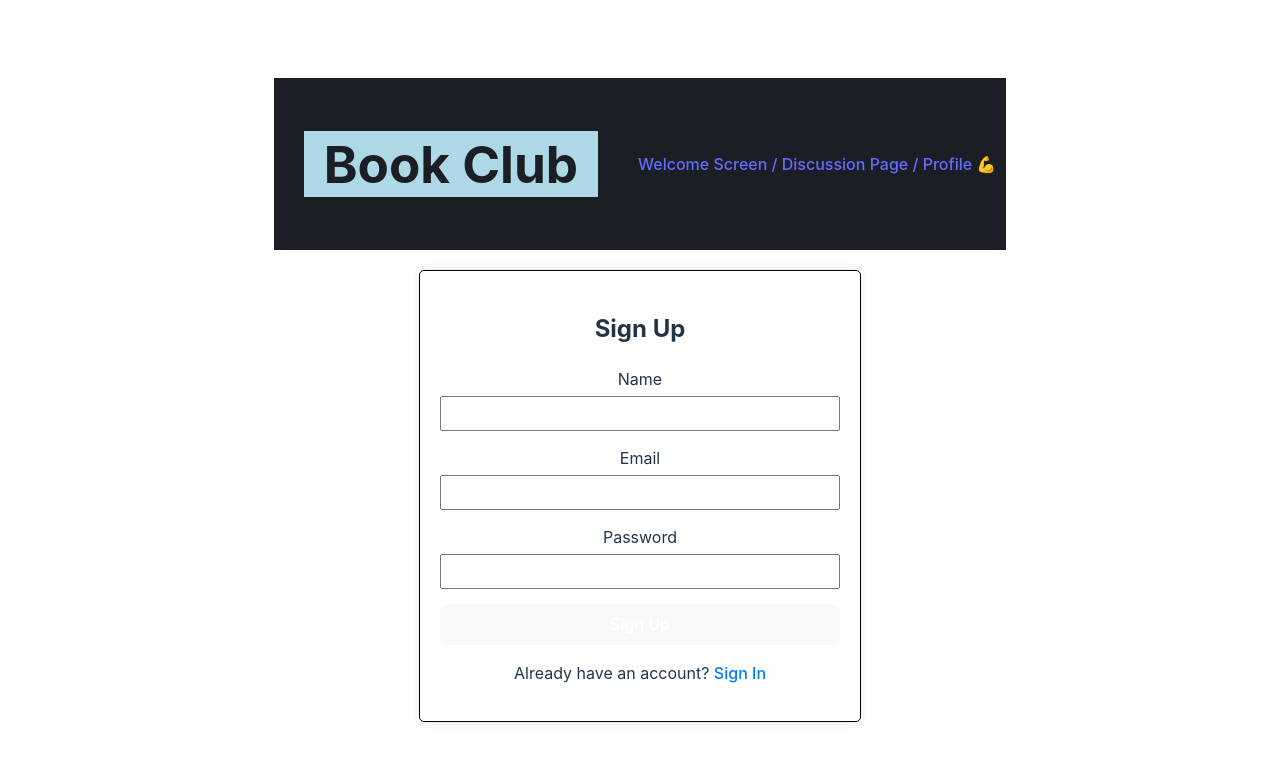
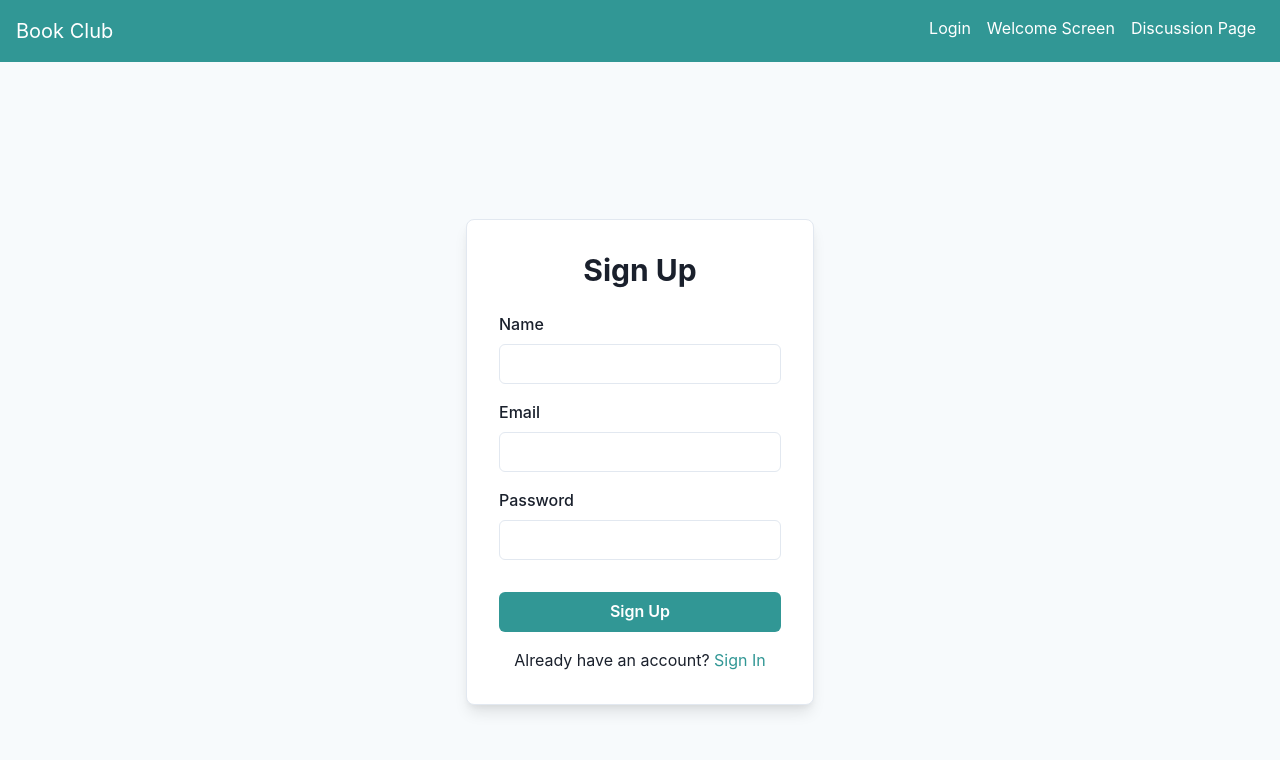
Before and after one commit to Santy520/Get-LITerary, a React (Vite) app in the folder client/: page /Signup in a window 1280 px wide. Shown: the top 760 px of the page. Built offline with nearby package versions, Linux system fonts and the light colour scheme.

Commit message:
working on ui

```diff
--- a/client/src/App.jsx
+++ b/client/src/App.jsx
@@ -1,35 +1,30 @@
-import WelcomeScreen from './pages/WelcomeScreen'
-import DiscussionBoard from './pages/DiscussionBoard'
-import Header from './components/Header'
-import Login from './pages/Login'
-import Signup from './pages/Signup'
-import PostForm from './components/PostForm'
-import Post from './components/Post'
-import ErrorPage from './pages/ErrorPage'
-import Profile from './pages/Profile'
-import Topic from './pages/Topic'
-import { Routes, Route } from 'react-router-dom'
-import './App.css'
+import React from 'react';
+import { Routes, Route } from 'react-router-dom';
+import WelcomeScreen from './pages/WelcomeScreen';
+import DiscussionBoard from './pages/DiscussionBoard';
+import Header from './components/Header';
+import Navbar from './components/navbar';
+import Login from './pages/Login';
+import Signup from './pages/Signup';
+import PostForm from './components/PostForm';
+import Post from './components/Post';
+// import './App.css';
 
 function App() {
-
   return (
     <>
-      < Header/>
+      {/* <Header /> */}
+      <Navbar />
       <Routes>
-        <Route exact path="/" element={<Login />}></Route>
-        <Route exact path="/WelcomeScreen" element={<WelcomeScreen />}></Route>
-        <Route exact path="/Discussion" element={<DiscussionBoard />}></Route>
-        <Route exact path="/Signup" element={<Signup />}></Route>
-        <Route exact path="/PostForm" element={<PostForm />}></Route>
-        <Route exact path="/Post" element={<Post />}></Route>
-        <Route exact path="/Profile" element={<Profile />}></Route>
-        <Route exact path="/Topic" element={<Topic />}></Route>
-        <Route path="*" element={<ErrorPage />} /> {/* Catch-all route for undefined paths */}
+        <Route exact path="/" element={<Login />} />
+        <Route exact path="/WelcomeScreen" element={<WelcomeScreen />} />
+        <Route exact path="/Discussion" element={<DiscussionBoard />} />
+        <Route exact path="/Signup" element={<Signup />} />
+        <Route exact path="/PostForm" element={<PostForm />} />
+        <Route exact path="/Post" element={<Post />} />
       </Routes>
     </>
-  )
-
+  );
 }
 
-export default App
+export default App;
--- /dev/null
+++ b/client/src/components/Navbar.jsx
@@ -0,0 +1,25 @@
+import React from 'react';
+import { Box, Flex, Link, Spacer } from '@chakra-ui/react';
+import { NavLink } from 'react-router-dom';
+
+function Navbar() {
+  return (
+    <Flex as="nav" p={4} bg="teal.500" color="white">
+      <Box fontSize="xl">Book Club</Box>
+      <Spacer />
+      <Box>
+        <Link as={NavLink} to="/" mx={2} _hover={{ textDecoration: 'none' }} color="white">
+          Login
+        </Link>
+        <Link as={NavLink} to="/WelcomeScreen" mx={2} _hover={{ textDecoration: 'none' }} color="white">
+          Welcome Screen
+        </Link>
+        <Link as={NavLink} to="/discussion" mx={2} _hover={{ textDecoration: 'none' }} color="white">
+          Discussion Page
+        </Link>
+      </Box>
+    </Flex>
+  );
+}
+
+export default Navbar;
--- a/client/src/components/Post.jsx
+++ b/client/src/components/Post.jsx
@@ -1,12 +1,17 @@
-import 'react';
+import React from 'react';
 import PropTypes from 'prop-types';
+import { Box, Text, Button, Card, Center } from '@chakra-ui/react'; // Import Chakra UI components
 
 function Post({ post, deletePost }) {
   return (
-    <div className="post">
-      <p>{post.text}</p>
-      <button className="delete-button" onClick={() => deletePost(post.id)}>Delete</button>
-    </div>
+    <Center>
+      <Card className="post" p="4" mb="4" width="50%">
+        <Text mb="4">{post.text}</Text>
+        <Center>
+          <Button colorScheme="red" onClick={() => deletePost(post.id)} px="8" py="4">Delete</Button>
+        </Center>
+      </Card>
+    </Center>
   );
 }
 
--- a/client/src/components/PostForm.jsx
+++ b/client/src/components/PostForm.jsx
@@ -1,5 +1,6 @@
 import { useState } from 'react';
 import PropTypes from 'prop-types';
+import { Box, Textarea, Button, Card, Center } from '@chakra-ui/react'; // Import Chakra UI components
 
 function PostForm({ addPost }) {
   const [text, setText] = useState('');
@@ -13,15 +14,20 @@ function PostForm({ addPost }) {
   };
 
   return (
-    <form className="post-form" onSubmit={handleSubmit}>
-      <textarea
-        value={text}
-        onChange={(e) => setText(e.target.value)}
-        placeholder="Write a post..."
-        required
-      />
-      <button type="submit">Post</button>
-    </form>
+    <Card p="4" mb="4">
+      <Box as="form" className="post-form" onSubmit={handleSubmit}>
+        <Textarea
+          value={text}
+          onChange={(e) => setText(e.target.value)}
+          placeholder="Write a post..."
+          required
+          mb="4"
+        />
+        <Center>
+          <Button type="submit" colorScheme="blue" px="8" py="4">Post</Button>
+        </Center>
+      </Box>
+    </Card>
   );
 }
 
--- a/client/src/main.jsx
+++ b/client/src/main.jsx
@@ -1,13 +1,16 @@
-import React from 'react'
-import ReactDOM from 'react-dom/client'
-import { BrowserRouter } from 'react-router-dom'
-import App from './App.jsx'
-import './index.css'
+import React from 'react';
+import ReactDOM from 'react-dom/client';
+import { BrowserRouter } from 'react-router-dom';
+import { ChakraProvider } from '@chakra-ui/react';
+import App from './App.jsx';
+// import './index.css';
 
 ReactDOM.createRoot(document.getElementById('root')).render(
   <React.StrictMode>
-    <BrowserRouter>
-      <App />
-    </BrowserRouter>
+    <ChakraProvider>
+      <BrowserRouter>
+        <App />
+      </BrowserRouter>
+    </ChakraProvider>
   </React.StrictMode>,
-)
+);
--- a/client/src/pages/DiscussionBoard.jsx
+++ b/client/src/pages/DiscussionBoard.jsx
@@ -1,8 +1,8 @@
-import { Link } from 'react-router-dom';
+import React from 'react';
 import { useState } from 'react';
+import { Box, Heading, Center, Card } from '@chakra-ui/react'; // Import Chakra UI components
 import PostForm from '../components/PostForm';
 import Post from '../components/Post';
-
 
 function DiscussionBoard() {
   const [posts, setPosts] = useState([]);
@@ -16,16 +16,19 @@ function DiscussionBoard() {
   };
 
   return (
-    <div className="discussion-board">
-      <h1>Discussion Board</h1>
-     <Link to="/Topic">Topic</Link>
-      <PostForm addPost={addPost} />
-      <div className="posts">
-        {posts.map(post => (
-          <Post key={post.id} post={post} deletePost={deletePost} />
-        ))}
-      </div>
-    </div>
+    <Center>
+      <Card p="4" width="95%">
+        <Center>
+          <Heading as="h1" size="xl" mb="4">Discussion Board</Heading>
+        </Center>
+        <PostForm addPost={addPost} />
+        <Box className="posts">
+          {posts.map(post => (
+            <Post key={post.id} post={post} deletePost={deletePost} />
+          ))}
+        </Box>
+      </Card>
+    </Center>
   );
 }
 
--- a/client/src/pages/Login.jsx
+++ b/client/src/pages/Login.jsx
@@ -1,27 +1,33 @@
-import { Link } from 'react-router-dom';
+import React from 'react';
+import { Box, Button, FormControl, FormLabel, Input, Heading, Text, Link } from '@chakra-ui/react';
+import { Link as RouterLink } from 'react-router-dom';
+
 function Login() {
-
-
-    return (
-        <div className="auth-container">
-            <h2>Login</h2>
-            <form>
-                <div className="form-group">
-                    <label htmlFor="email">Email</label>
-                    <input type="email" id="email" name="email" required />
-                </div>
-                <div className="form-group">
-                    <label htmlFor="password">Password</label>
-                    <input type="password" id="password" name="password" required />
-                </div>
-                <button type="submit">Sign In</button>
-            </form>
-            <p>
-                Do not have an account? <Link to="/signup">Sign Up</Link>
-            </p>
-        </div>
-
-    )
+  return (
+    <Box display="flex" justifyContent="center" alignItems="center" height="100vh" bg="gray.50">
+      <Box p={8} maxWidth="400px" borderWidth={1} borderRadius={8} boxShadow="lg" bg="white">
+        <Heading as="h2" size="lg" mb={6} textAlign="center">
+          Login
+        </Heading>
+        <form>
+          <FormControl mb={4}>
+            <FormLabel htmlFor="email">Email</FormLabel>
+            <Input type="email" id="email" name="email" required />
+          </FormControl>
+          <FormControl mb={4}>
+            <FormLabel htmlFor="password">Password</FormLabel>
+            <Input type="password" id="password" name="password" required />
+          </FormControl>
+          <Button type="submit" colorScheme="teal" width="full" mt={4}>
+            Sign In
+          </Button>
+        </form>
+        <Text mt={4} textAlign="center">
+          Do not have an account? <Link as={RouterLink} to="/signup" color="teal.500">Sign Up</Link>
+        </Text>
+      </Box>
+    </Box>
+  );
 }
 
-export default Login
+export default Login;
--- a/client/src/pages/Signup.jsx
+++ b/client/src/pages/Signup.jsx
@@ -1,29 +1,37 @@
-import { Link } from 'react-router-dom';
+import React from 'react';
+import { Box, Button, FormControl, FormLabel, Input, Heading, Text, Link } from '@chakra-ui/react';
+import { Link as RouterLink } from 'react-router-dom';
 
 function Signup() {
-    return (
-        <div className="auth-container">
-            <h2>Sign Up</h2>
-            <form>
-                <div className="form-group">
-                    <label htmlFor="name">Name</label>
-                    <input type="text" id="name" name="name" required />
-                </div>
-                <div className="form-group">
-                    <label htmlFor="email">Email</label>
-                    <input type="email" id="email" name="email" required />
-                </div>
-                <div className="form-group">
-                    <label htmlFor="password">Password</label>
-                    <input type="password" id="password" name="password" required />
-                </div>
-                <button type="submit">Sign Up</button>
-            </form>
-            <p>
-                Already have an account? <Link to="/login">Sign In</Link>
-            </p>
-        </div>
-    );
+  return (
+    <Box display="flex" justifyContent="center" alignItems="center" height="100vh" bg="gray.50">
+      <Box p={8} maxWidth="400px" borderWidth={1} borderRadius={8} boxShadow="lg" bg="white">
+        <Heading as="h2" size="lg" mb={6} textAlign="center">
+          Sign Up
+        </Heading>
+        <form>
+          <FormControl mb={4}>
+            <FormLabel htmlFor="name">Name</FormLabel>
+            <Input type="text" id="name" name="name" required />
+          </FormControl>
+          <FormControl mb={4}>
+            <FormLabel htmlFor="email">Email</FormLabel>
+            <Input type="email" id="email" name="email" required />
+          </FormControl>
+          <FormControl mb={4}>
+            <FormLabel htmlFor="password">Password</FormLabel>
+            <Input type="password" id="password" name="password" required />
+          </FormControl>
+          <Button type="submit" colorScheme="teal" width="full" mt={4}>
+            Sign Up
+          </Button>
+        </form>
+        <Text mt={4} textAlign="center">
+          Already have an account? <Link as={RouterLink} to="/" color="teal.500">Sign In</Link>
+        </Text>
+      </Box>
+    </Box>
+  );
 }
 
 export default Signup;
--- a/client/src/pages/WelcomeScreen.jsx
+++ b/client/src/pages/WelcomeScreen.jsx
@@ -1,18 +1,25 @@
+import React from 'react';
+import { Box, Heading, Text } from '@chakra-ui/react';
+
 function WelcomeScreen() {
-
-
-    return (
-
-
-  <div className="body-section">
-    <h1 className="body">Welcome Screen</h1>
-    <p className="body-text">
-      Hello! welcome to our Project!!!
-    </p>
-  </div>
-
-
-    )
+  return (
+    <Box
+      display="flex"
+      justifyContent="center"
+      alignItems="center"
+      height="100vh"
+      bg="gray.100"
+    >
+      <Box textAlign="center">
+        <Heading as="h1" size="xl" mb={4}>
+          Welcome Screen
+        </Heading>
+        <Text fontSize="lg">
+          Hello! Welcome to our Project!!!
+        </Text>
+      </Box>
+    </Box>
+  );
 }
 
-export default WelcomeScreen
+export default WelcomeScreen;
```
